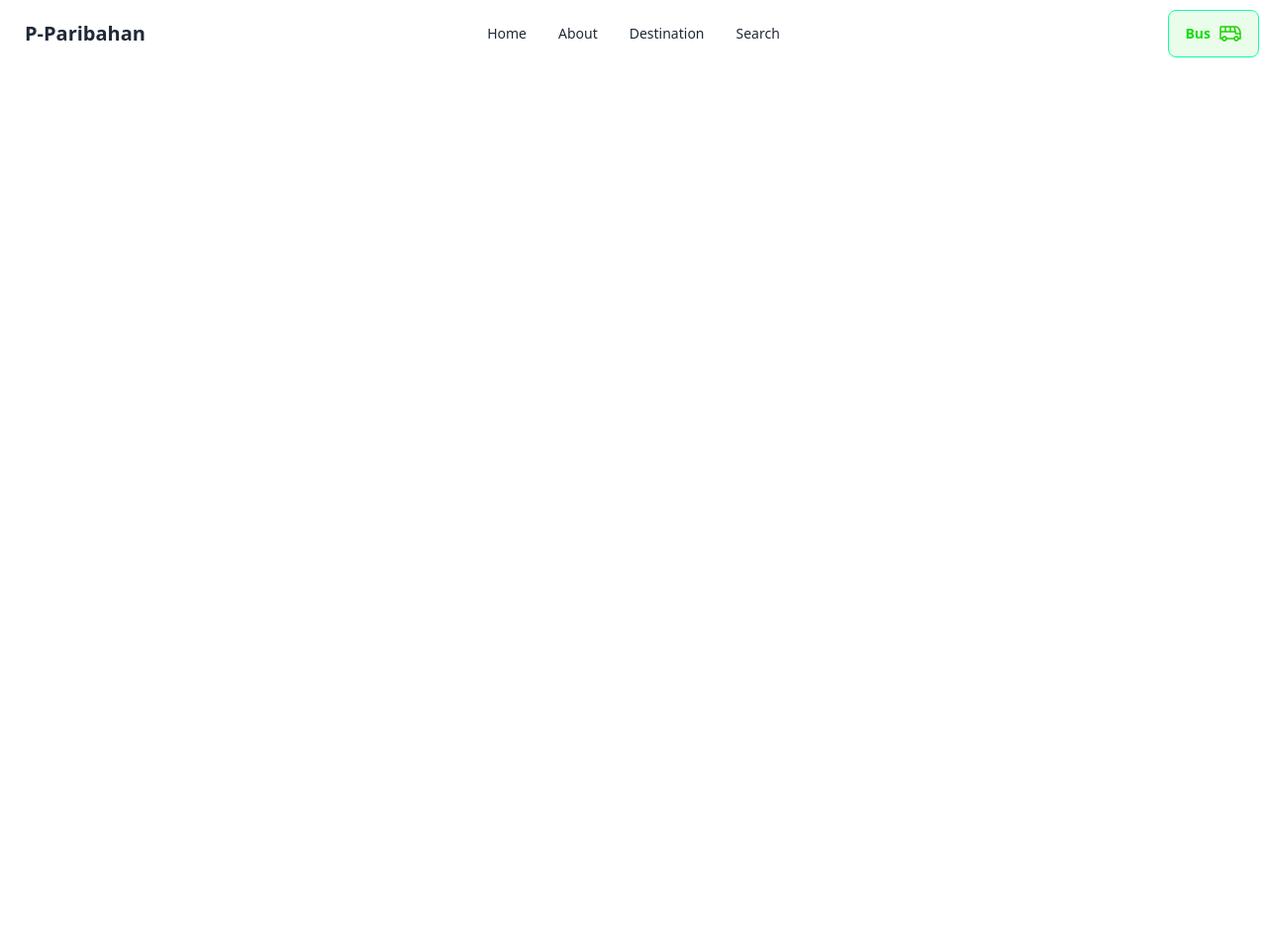
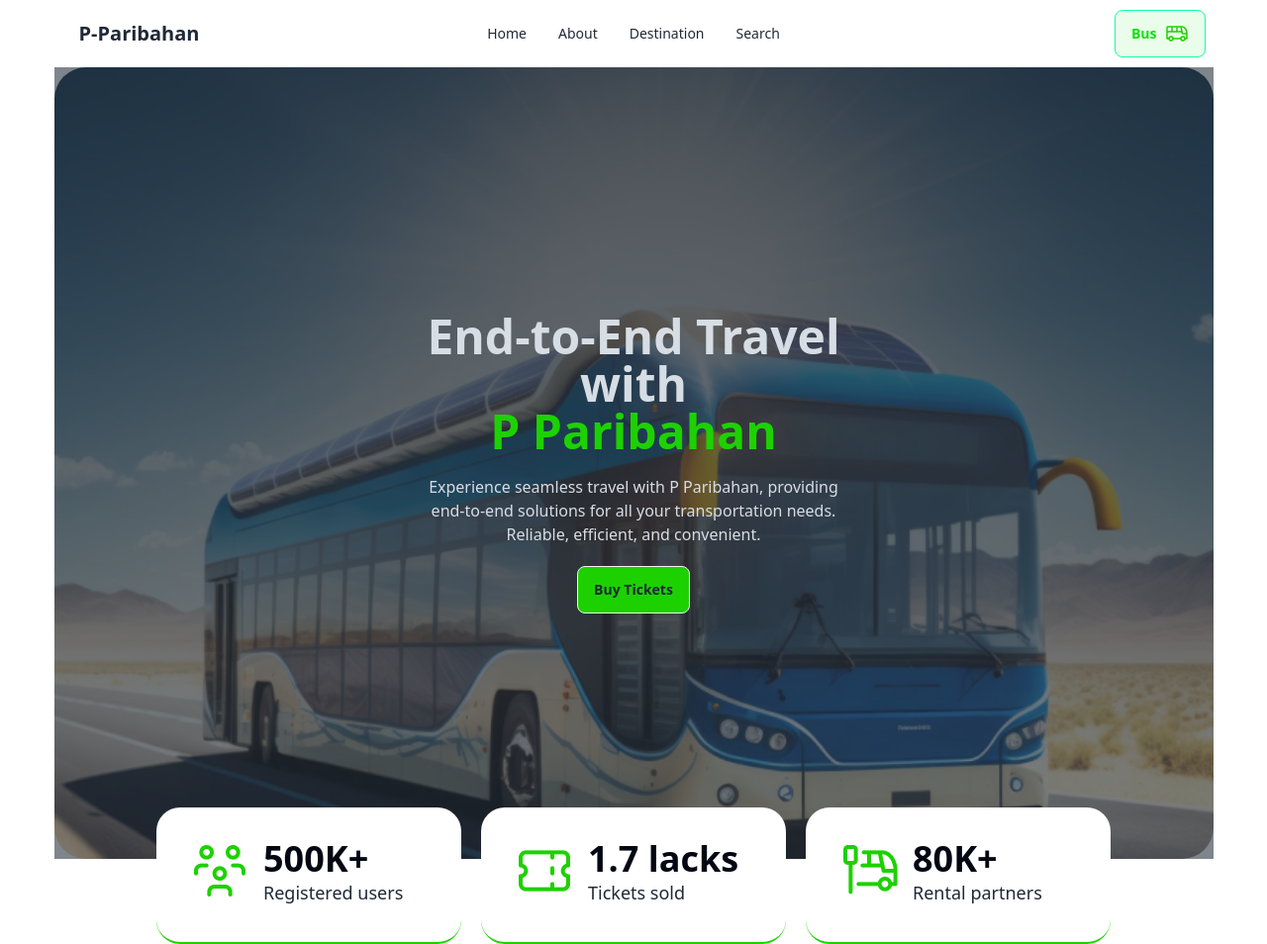
Before and after one commit to arifulislam3221/b9a5-p-paribahan, a plain HTML site: page index.html in a window 1280 px wide. Shown: the whole page at 99% size. Before the commit the page ends 800 px from the top, so only its background shows below. Drawn offline with nearby package versions, Linux system fonts and the light colour scheme.

Commit message:
header section done

```diff
--- a/index.html
+++ b/index.html
@@ -12,7 +12,7 @@
     <script src="https://cdn.tailwindcss.com"></script>
 </head>
 <body>
-    <header>
+    <header class="mx-auto lg:w-[1171px] lg:h-[550px]">
         <nav>
             <div class="navbar bg-base-100">
                 <div class="navbar-start">
@@ -27,7 +27,7 @@
                       <li><a>Search</a></li>
                     </ul>
                   </div>
-                  <a class="btn btn-ghost text-xl">P-Paribahan</a>
+                  <a class="btn btn-ghost text-xl font-black">P-Paribahan</a>
                 </div>
                 <div class="navbar-center hidden lg:flex">
                   <ul class="menu menu-horizontal px-1">
@@ -42,7 +42,66 @@
                 </div>
               </div>
         </nav>
+        <div class="">
+            <div class="hero min-h-screen " style="background-image: url(./images/banner.png); border-radius: 32px;">
+                <div class="hero-overlay bg-opacity-60"></div>
+                <div class="hero-content text-center text-neutral-content">
+                  <div class="max-w-md">
+                    <h1 class="mb-5 text-5xl font-bold">End-to-End Travel with <br><span class="text-[#1DD100]">P Paribahan</span></h1>
+                    <p class="mb-5">Experience seamless travel with P Paribahan, providing end-to-end solutions for all your transportation needs. Reliable, efficient, and convenient.</p>
+                    <button class="btn bg-[#1DD100] font-bold">Buy Tickets</button>
+                  </div>
+                </div>
+              </div>
+        </div>
+        <div class="flex flex-col mt-3 gap-5 bg-black-300 justify-center lg:flex lg:flex-row lg:-translate-y-16">
+            <div class="w-full flex gap-3  border-b-2 p-8 bg-white border-[#1DD100] rounded-3xl lg:w-[308px] lg:h-[138px]">
+                <div>
+                    <img src="./images/people.png" alt="">
+                </div>
+                <div class="flex flex-col">
+                    <h1 class="text-[#030712] font-bold text-4xl">
+                        500K+
+                    </h1>
+                    <p class="text-lg">
+                        Registered users
+                    </p>
+                </div>
+            </div>
+            <div class="flex gap-3 bg-white border-b-2 p-8 border-[#1DD100] rounded-3xl lg:w-[308px] lg:h-[138px]">
+                <div>
+                    <img src="./images/ticket-cupon.png" alt="">
+                </div>
+                <div class="flex flex-col">
+                    <h1 class="text-[#030712] font-bold text-4xl">
+                        1.7 lacks
+                    </h1>
+                    <p class="text-lg">
+                        Tickets sold
+                    </p>
+                </div>
+            </div>
+            <div class="flex flex-row gap-3 bg-white border-b-2 p-8 border-[#1DD100] rounded-3xl lg:w-[308px] lg:h-[138px]">
+                <div>
+                    <img src="./images/stoppage.png" alt="">
+                </div>
+                <div class="flex flex-col">
+                    <h1 class="text-[#030712] font-bold text-4xl">
+                        80K+
+                    </h1>
+                    <p class="text-lg">
+                        Rental partners
+                    </p>
+                </div>
+            </div>
+        </div>
     </header>
+    <main>
+
+    </main>
+    <footer>
+
+    </footer>
 
     <script src="./js/index.js"></script>
     <script>
--- a/styles/style.css
+++ b/styles/style.css
@@ -0,0 +1 @@
+@import url('https://fonts.googleapis.com/css2?family=Inter:wght@100..900&family=Raleway:ital,wght@0,100..900;1,100..900&display=swap')
```
